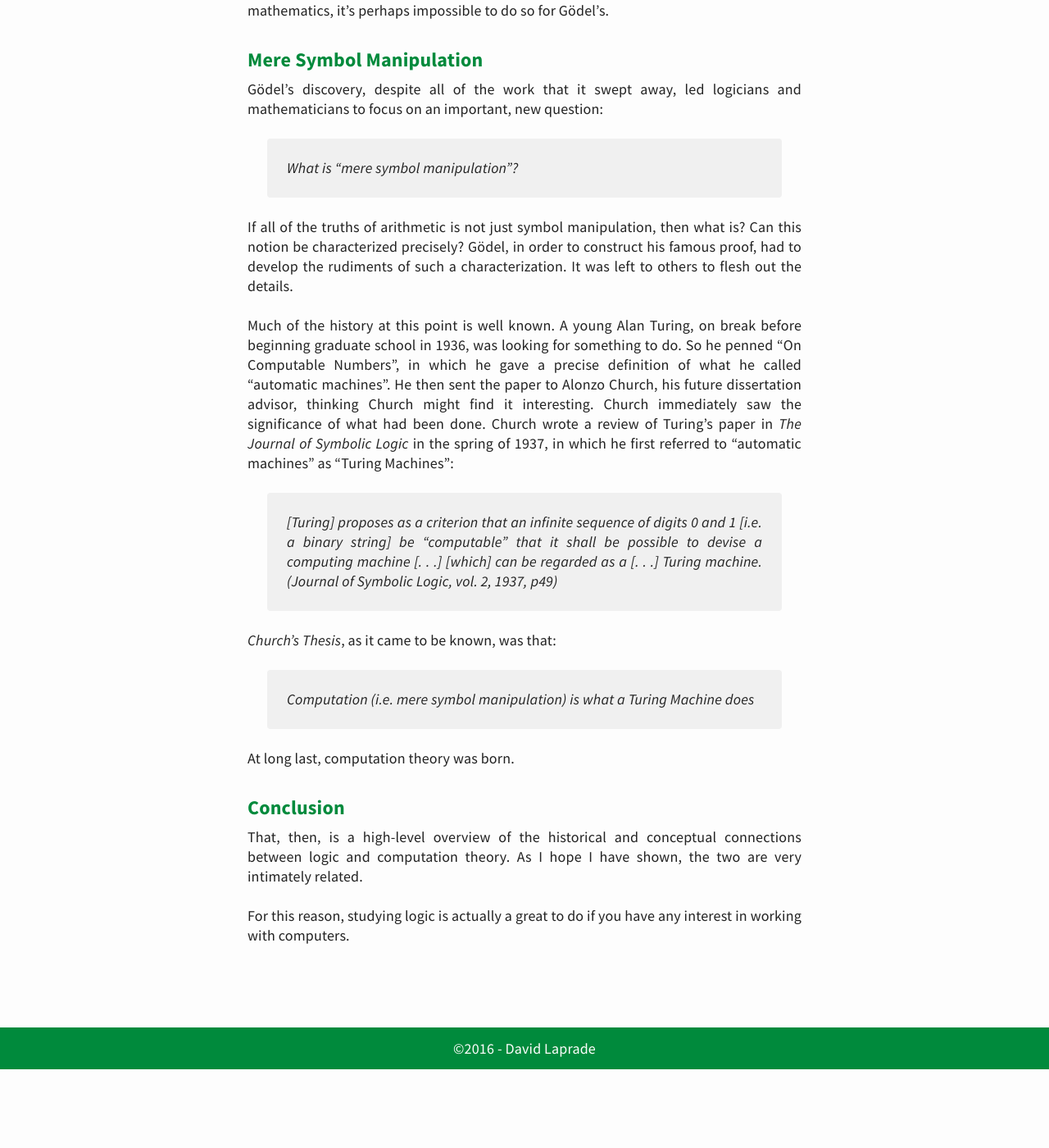
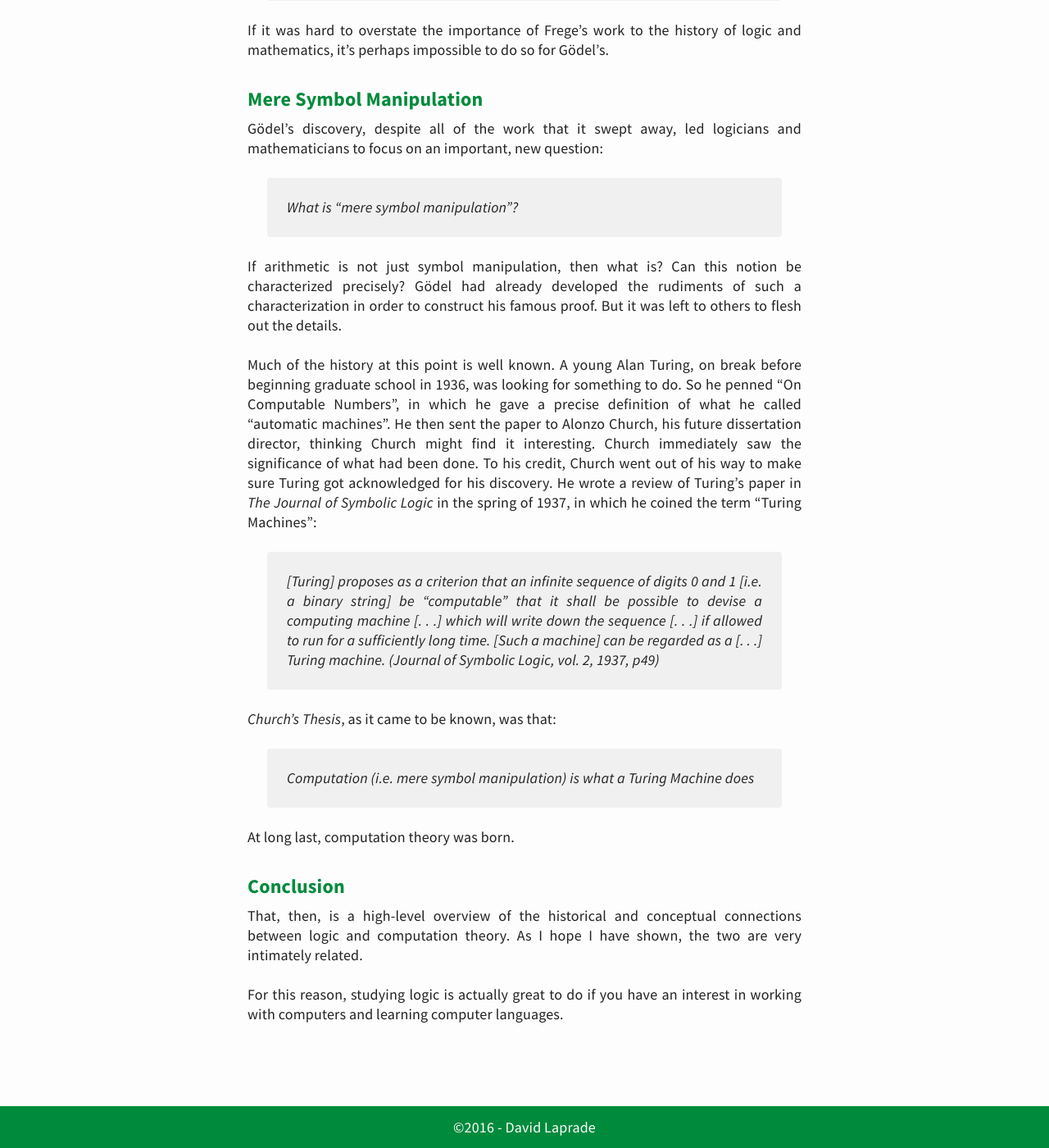
Before and after one commit to davidlaprade/davidlaprade.github.io, a Jekyll site: the page built from _posts/2016-7-8-what-is-logic.md, in a window 1280 px wide and 1400 px high, scrolled down 5880 px. Shown: the whole window at 82% size. Built offline with Jekyll 4.4.1, drawn with Linux system fonts in a browser that asks for light colours; comment, search, counter and statistics services are not loaded; before the commit the page ends 7184 px from its top, so only the background shows below that; some of the changed text lies outside the part shown.

Commit message:
Add final tweaks to the logic post

```diff
--- a/_posts/2016-7-8-what-is-logic.md
+++ b/_posts/2016-7-8-what-is-logic.md
@@ -25,9 +25,7 @@ mortal, then I can __infer__ that Smith is mortal
 * If I know that Jones hurts
 people for fun, then I can __infer__ that Jones is a bad person
 
-And so on.
-This is the kind of thing that logic studies: the process of drawing
-conclusions.
+And so on.  This is the kind of thing that logic studies.
 
 One of the things that logic tries to do is to provide rules for drawing
 inferences:
@@ -69,13 +67,16 @@ says:
 
 > Unmarried men are unmarried
 
-which is vacuously true.
+which is vacuously true. You can tell that this sentence is true just based on
+its form, knowing nothing about what the words even mean.
 
 The truth of the second sentence, however, __does__ depend on the
 world. The existence of red roses,
 for example, makes the sentence true. But if
 there were another ice age and all of the red flowers died, that sentence would
-no longer be true. It's not just a matter of symbol manipulation.
+no longer be true. It's truth is not just a matter of swapping out a word for
+its definition. It's not just a matter of symbol manipulation. You need to know
+what these words mean in order to know that the sentence is true.
 
 Kant was claiming, then, that `5 + 7 = 12` is more like "There are red flowers"
 than it is like "Bachelors are unmarried". Something besides the meaning and
@@ -83,12 +84,11 @@ grammar of `5 + 7 = 12` makes it true. Mathematics isn't just symbol manipulatio
 
 This should be surprising. We tend to think of math as a kind of symbolic game. We
 move symbols around, write new ones, substitute this symbol for that, carry a 1,
-cross out a 3, etc., according to some very
+cross out a 3, move an 9 to the other side, etc., according to some very
 specific rules. If we follow the rules, we succeed. And we seldom,
 if ever, think about anything more than this.
 
-But if Kant is right, then this commonsense vision of math leaves
-something important out.
+But if Kant is right, then this commonsense vision of math is deeply mistaken.
 
 ### Frege's Program
 
@@ -231,25 +231,28 @@ and mathematicians to focus on an important, new question:
 
 > What is "mere symbol manipulation"?
 
-If all of the truths of arithmetic is not just symbol manipulation, then what
-is? Can this notion be characterized precisely? Gödel, in order to construct his
-famous proof,
-had to develop the rudiments of such a characterization. It was left to others
-to flesh out the details.
+If arithmetic is not just symbol manipulation, then what
+is? Can this notion be characterized precisely? Gödel had already developed the
+rudiments of such a characterization in order to construct his famous proof.
+But it was left to others to flesh out the details.
 
 Much of the history at this point is well known. A young Alan Turing, on break
 before beginning graduate school in 1936, was looking for something to do. So he
 penned "On Computable Numbers", in which he gave a precise definition of what
 he called "automatic machines". He then sent
-the paper to Alonzo Church, his future dissertation advisor, thinking Church
+the paper to Alonzo Church, his future dissertation director, thinking Church
 might find it interesting. Church immediately saw
-the significance of what had been done. Church wrote a review of Turing's
+the significance of what had been done. To his credit, Church went out of his
+way to make sure Turing got acknowledged for his discovery. He wrote a review
+of Turing's
 paper in _The Journal of Symbolic Logic_ in the spring of 1937, in which he
-first referred to "automatic machines" as "Turing Machines":
+coined the term "Turing Machines":
 
 > [Turing] proposes as a criterion that an infinite sequence of digits 0 and 1
 [i.e. a binary string] be "computable" that it shall be possible to devise a
-computing machine [. . .] [which] can be regarded as a [. . .] Turing machine.
+computing machine [. . .] which will write down the sequence [. . .] if allowed
+to run for a sufficiently long time. [Such a machine] can be regarded as a
+[. . .] Turing machine.
 (Journal of Symbolic Logic, vol. 2, 1937, p49)
 
 _Church's Thesis_, as it came to be known, was that:
@@ -264,5 +267,5 @@ That, then, is a high-level overview of the historical and conceptual
 connections between logic and computation theory. As I hope I have shown, the
 two are very intimately related.
 
-For this reason, studying logic is actually a great to do if you have any
-interest in working with computers.
+For this reason, studying logic is actually great to do if you have an
+interest in working with computers and learning computer languages.
```
Also changed, not shown: other parts of _posts/2016-7-8-what-is-logic.md (+4 -4 lines).
